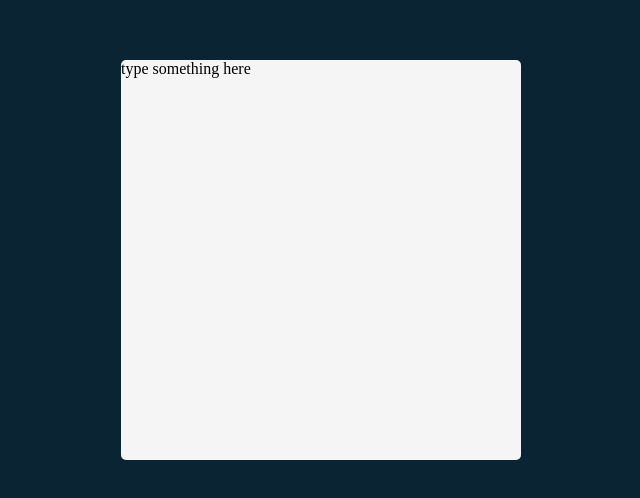
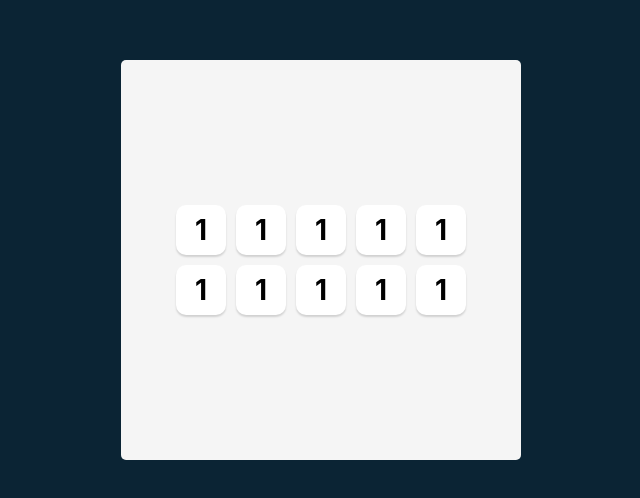
Before and after one commit to Akaiokaa/scrimba-tenzies-project, a React (Vite) app: page / in a window 1280 px wide. Shown: the part 140-638 px from the top of the page, without its empty margins (319-959 px from the left). Built offline with nearby package versions, Linux system fonts and the light colour scheme.

Commit message:
css for dice

```diff
--- a/src/App.css
+++ b/src/App.css
@@ -1,6 +1,16 @@
-main {
-  width: 400px;
-  height: 400px;
-  background-color: #F5F5F5;
-  border-radius: 5px;
+.first-row{
+  display: flex;
+  justify-content: center;
+  align-items: center;
+  gap: 10px;
+  margin-bottom: 10px;
 }
+.second-row{
+  display: flex;
+  justify-content: center;
+  align-items: center;
+  gap: 10px;
+}
+.box{
+
+}
--- a/src/App.jsx
+++ b/src/App.jsx
@@ -1,11 +1,26 @@
 import './App.css'
-
+import Die from './components/Die.jsx'
 function App() {
-
   return (
     <>
-    <main>
-      type something here
+    <main className='die-container'>
+      <div className='box'>
+        <div className='first-row'>
+          <Die value={1} />
+          <Die value={1} />
+          <Die value={1} />
+          <Die value={1} />
+          <Die value={1} />
+        </div>
+        <div className='second-row'>
+          <Die value={1} />
+          <Die value={1} />
+          <Die value={1} />
+          <Die value={1} />
+          <Die value={1} />
+        </div>
+      </div>
+
     </main>
     </>
   )
--- /dev/null
+++ b/src/components/Die.css
@@ -0,0 +1,23 @@
+.die-container {
+  width: 400px;
+  height: 400px;
+  gap: 10px;
+  background-color: #F5F5F5;
+  border-radius: 5px;
+  padding: 20px;
+  display: flex;
+  align-items: center;
+  justify-content: center;
+}
+.die{
+    height: 50px;
+    width: 50px;
+    box-shadow: 0px 2px 2px rgba(0, 0, 0, 0.15);
+    border-radius: 10px;
+    border: none;
+    background-color: white;
+    font-family: Inter, sans-serif;
+    font-size: 1.75rem;
+    font-weight: bold;
+    cursor: pointer;
+}
--- /dev/null
+++ b/src/components/Die.jsx
@@ -0,0 +1,8 @@
+import './Die.css'
+
+function Die(props) {
+    return(
+        <button className='die'>{props.value}</button>
+    )
+}
+export default Die;
```
